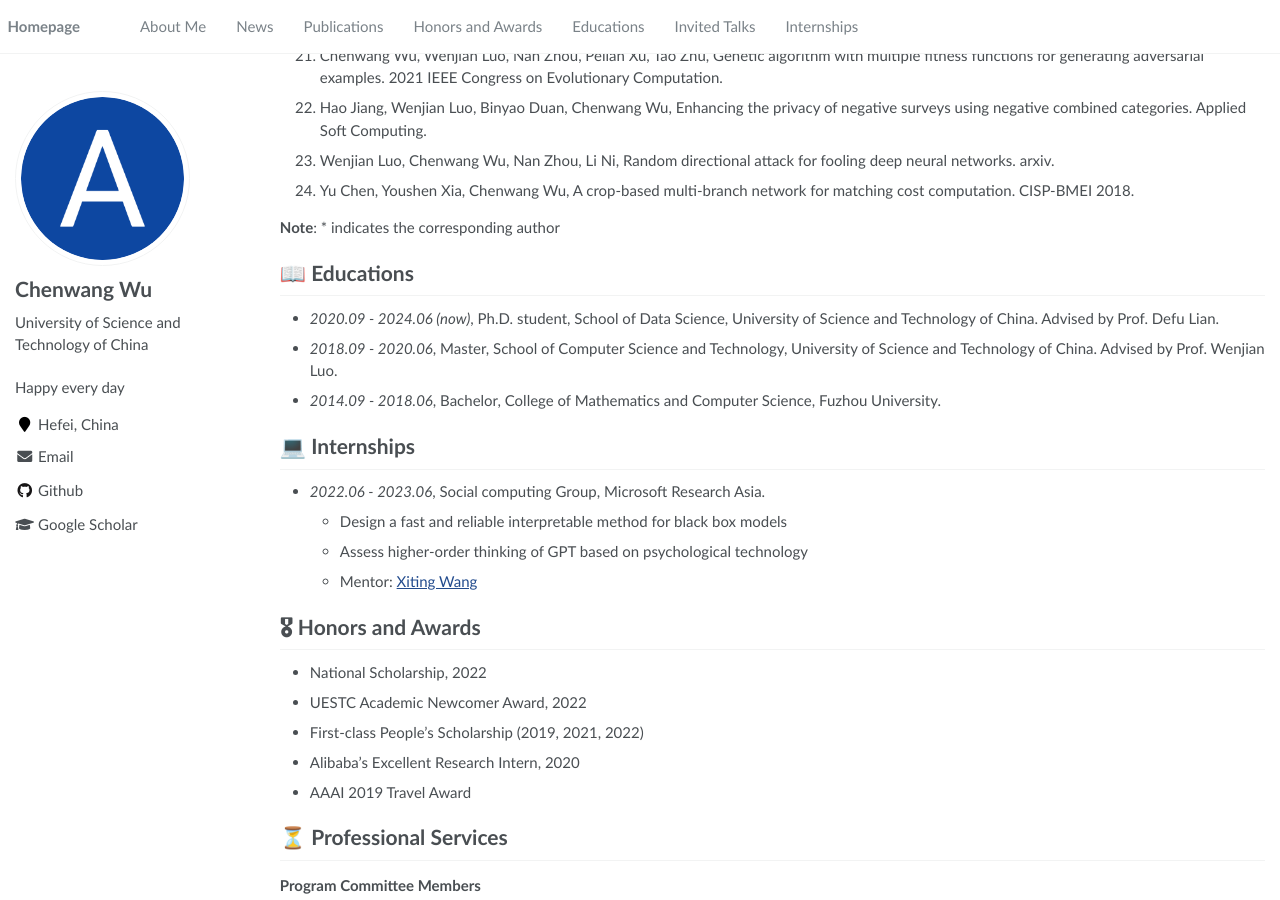
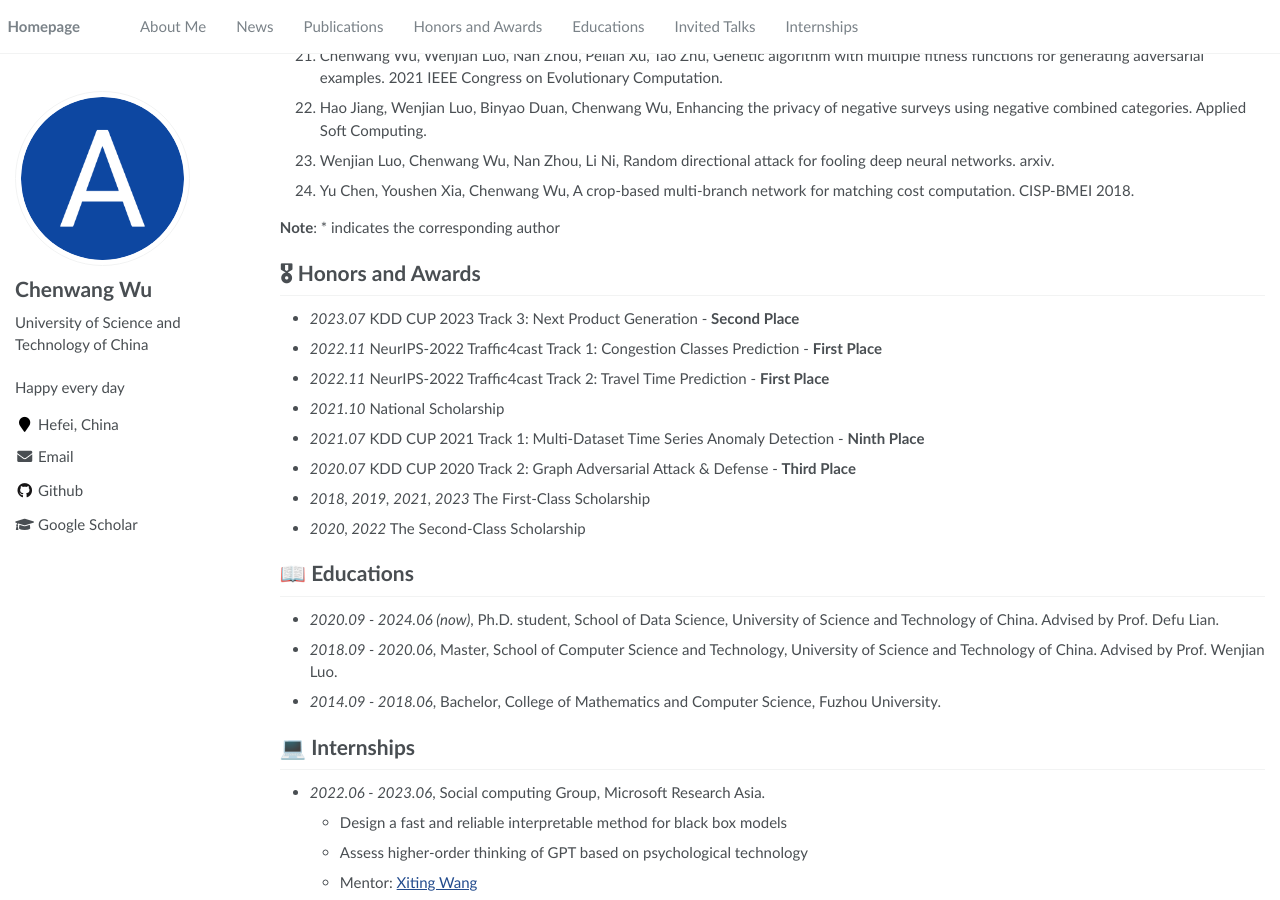
Before and after one commit to Daftstone/Daftstone.github.io, a Jekyll site: the page built from _pages/about.md, in a window 1280 px wide and 900 px high, scrolled down 1245 px. Built offline with Jekyll 4.4.1, drawn with Linux system fonts in a browser that asks for light colours.

Commit message:
Update about.md

```diff
--- a/_pages/about.md
+++ b/_pages/about.md
@@ -52,6 +52,17 @@ My research interests include data mining, especially on recommender System Secu
 
 **Note**: * indicates the corresponding author
 
+# 🎖 Honors and Awards
+
+- *2023.07* KDD CUP 2023 Track 3: Next Product Generation - **Second Place**
+- *2022.11* NeurIPS-2022 Traffic4cast Track 1: Congestion Classes Prediction - **First Place**
+- *2022.11* NeurIPS-2022 Traffic4cast Track 2: Travel Time Prediction - **First Place**
+- *2021.10* National Scholarship
+- *2021.07* KDD CUP 2021 Track 1: Multi-Dataset Time Series Anomaly Detection - **Ninth Place**
+- *2020.07* KDD CUP 2020 Track 2: Graph Adversarial Attack & Defense - **Third Place**
+- *2018, 2019, 2021, 2023* The First-Class Scholarship
+- *2020, 2022* The Second-Class Scholarship
+
 # 📖 Educations
 
 - *2020.09 - 2024.06 (now)*, Ph.D. student, School of Data Science, University of Science and Technology of China. Advised by Prof. Defu Lian.
@@ -64,14 +75,6 @@ My research interests include data mining, especially on recommender System Secu
   - Design a fast and reliable interpretable method for black box models
   - Assess higher-order thinking of GPT based on psychological technology
   - Mentor: [Xiting Wang](https://scholar.google.com.hk/citations?user=urC8meQAAAAJ)
-
-# 🎖 Honors and Awards
-
-- National Scholarship, 2022
-- UESTC Academic Newcomer Award, 2022
-- First-class People's Scholarship (2019, 2021, 2022)
-- Alibaba’s Excellent Research Intern, 2020
-- AAAI 2019 Travel Award
 
 # ⏳ Professional Services
 
```
